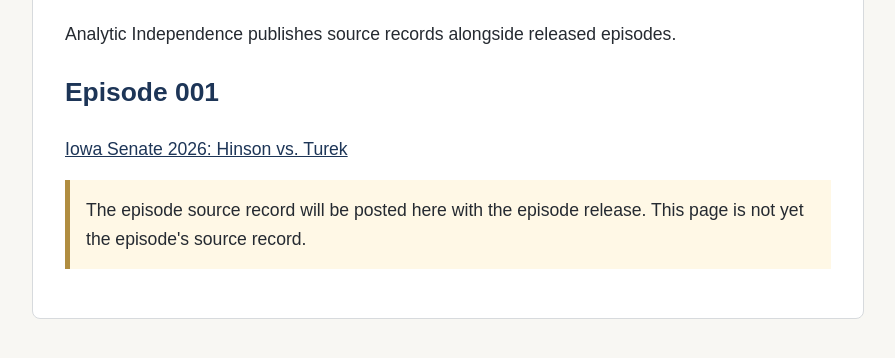
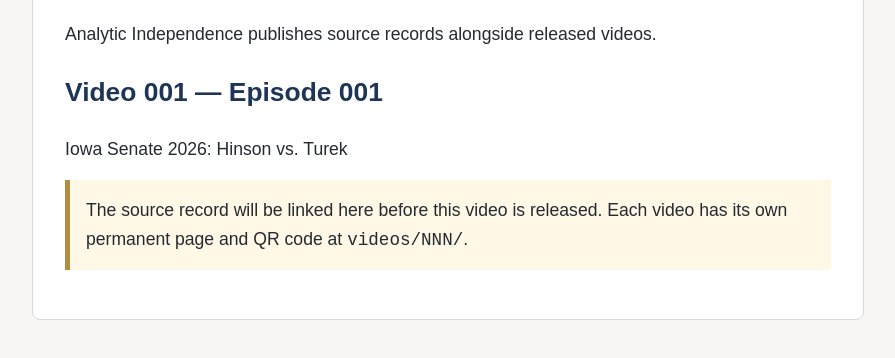
Before and after one commit to Analytic-Independence/episode-sources, a plain HTML site: page index.html in a window 1280 px wide. Shown: the part 164-522 px from the top of the page, without its empty margins (192-1087 px from the left). Drawn offline with Linux system fonts and the light colour scheme.

Commit message:
Update episode sources for video format
Use stable per-video source pathsDocument the videos/NNN/ route convention for one QR destination per released video.

```diff
--- a/index.html
+++ b/index.html
@@ -1,16 +1,16 @@
 <!doctype html>
 <html lang="en">
 <head>
-  <meta charset="utf-8">
-  <meta name="viewport" content="width=device-width, initial-scale=1">
-  <title>Episode Sources | Analytic Independence</title>
-  <style>body{max-width:52rem;margin:3rem auto;padding:0 1rem;font:1.1rem/1.6 Arial,sans-serif;color:#252a31;background:#f8f7f3}main{background:#fff;padding:2rem;border:1px solid #d7dadd;border-radius:.5rem}h1,h2,a{color:#1d3557}.notice{padding:1rem;border-left:5px solid #b08d40;background:#fff8e6}</style>
+<meta charset="utf-8">
+<meta name="viewport" content="width=device-width, initial-scale=1">
+<title>Episode Sources | Analytic Independence</title>
+<style>body{max-width:52rem;margin:3rem auto;padding:0 1rem;font:1.1rem/1.6 Arial,sans-serif;color:#252a31;background:#f8f7f3}main{background:#fff;padding:2rem;border:1px solid #d7dadd;border-radius:.5rem}h1,h2,a{color:#1d3557}.notice{padding:1rem;border-left:5px solid #b08d40;background:#fff8e6}</style>
 </head>
 <body><main>
-  <h1>Episode Sources</h1>
-  <p>Analytic Independence publishes source records alongside released episodes.</p>
-  <h2>Episode 001</h2>
-  <p><a href="episodes/001/">Iowa Senate 2026: Hinson vs. Turek</a></p>
-  <p class="notice">The episode source record will be posted here with the episode release. This page is not yet the episode's source record.</p>
+<h1>Episode Sources</h1>
+<p>Analytic Independence publishes source records alongside released videos.</p>
+<h2>Video 001 — Episode 001</h2>
+<p>Iowa Senate 2026: Hinson vs. Turek</p>
+<p class="notice">The source record will be linked here before this video is released. Each video has its own permanent page and QR code at <code>videos/NNN/</code>.</p>
 </main></body>
 </html>
```
